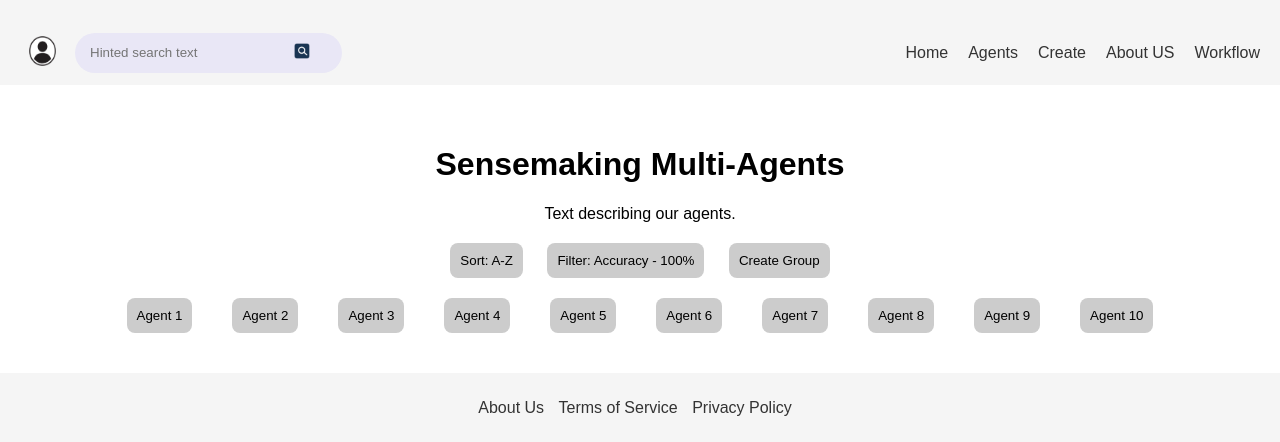
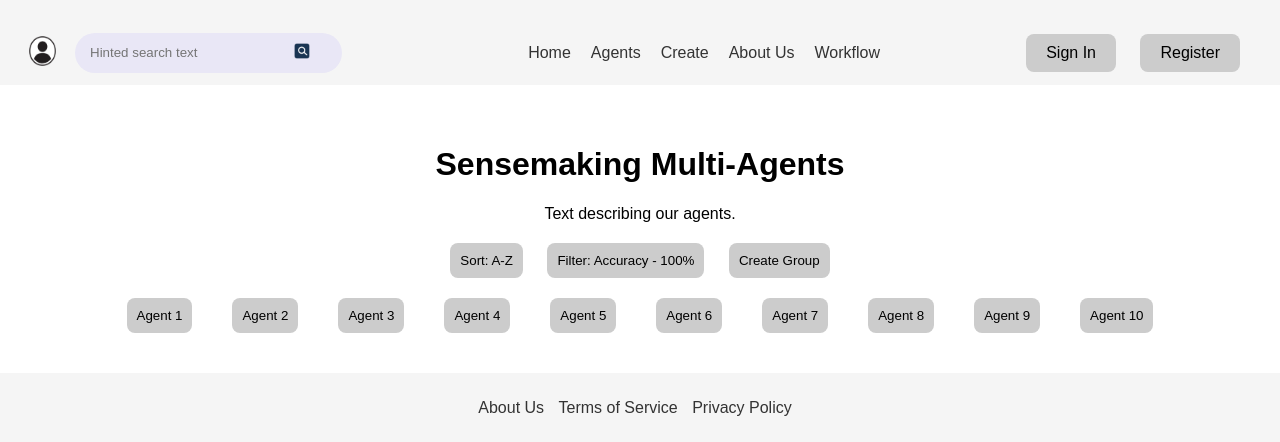
Before and after one commit to mmetwaly-purdue/CNIT581_Web_Development, a Flask app: page /agents in a window 1280 px wide. Shown: the top 442 px of the page. Run offline with Flask 3, Linux system fonts and the light colour scheme.

Commit message:
Update agents_page.html

```diff
--- a/templates/agents_page.html
+++ b/templates/agents_page.html
@@ -14,24 +14,29 @@
                 <div class="logo-search-container">
                     <!-- Logo (User Icon) -->
                     <div class="user-logo-container">
-                    <img src="../media/user-icon-on-transparent-background-free.png" alt="Logo" class="user-logo">
+                        <img src="{{ url_for('static', filename='media/user-icon-on-transparent-background-free.png') }}" alt="Logo" class="user-logo">
                     </div>
 
                     <!-- Search Bar -->
                     <div class="search-container">
                         <input type="text" placeholder="Hinted search text">
                         <button class="search-button">
-                        <img src="../media/pngtree-vector-search-icon.jpg" alt="Search Icon">
+                            <img src="{{ url_for('static', filename='media/pngtree-vector-search-icon.jpg') }}" alt="Search Icon">
                         </button>
                     </div>
                 </div>
                 <ul class="nav-links">
-                <li><a href="homepage.html">Home</a></li>
-                <li><a href="agents_page.html">Agents</a></li>
-                <li><a href="create.html">Create</a></li>
-                <li><a href="about_us_page.html">About US</a></li>
-                <li><a href="user_workflow_page.html">Workflow</a></li>
+                    <li><a href="{{ url_for('home_page') }}">Home</a></li>
+                    <li><a href="{{ url_for('agents_page') }}">Agents</a></li>
+                    <li><a href="{{ url_for('create_page') }}">Create</a></li>
+                    <li><a href="{{ url_for('about_us_page') }}">About Us</a></li>
+                    <li><a href="{{ url_for('workflow_page') }}">Workflow</a></li>
                 </ul>
+                <!-- Sign In and Register Buttons in Header -->
+                <div class="auth-buttons">
+                    <button id="signInBtn">Sign In</button>
+                    <button id="registerBtn">Register</button>
+                </div>
             </nav>
         </header>
 
```
Lines whose indentation alone changed are shown as unchanged.
